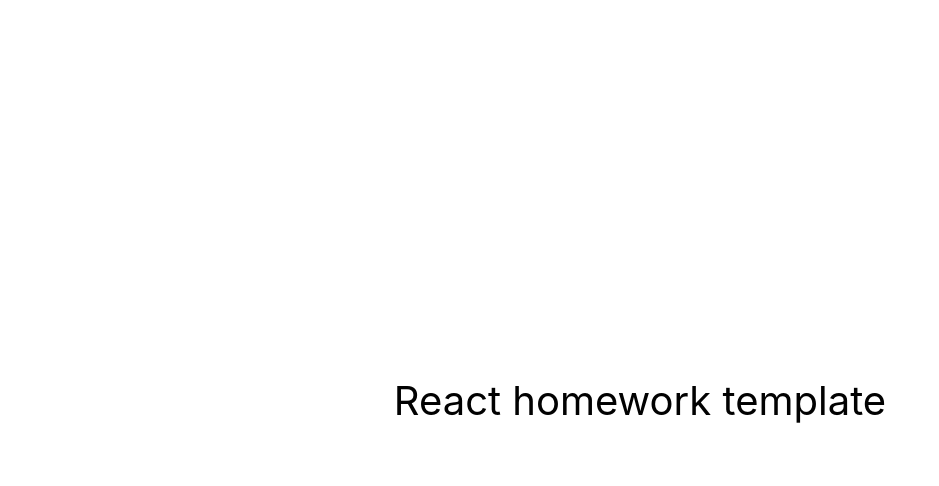
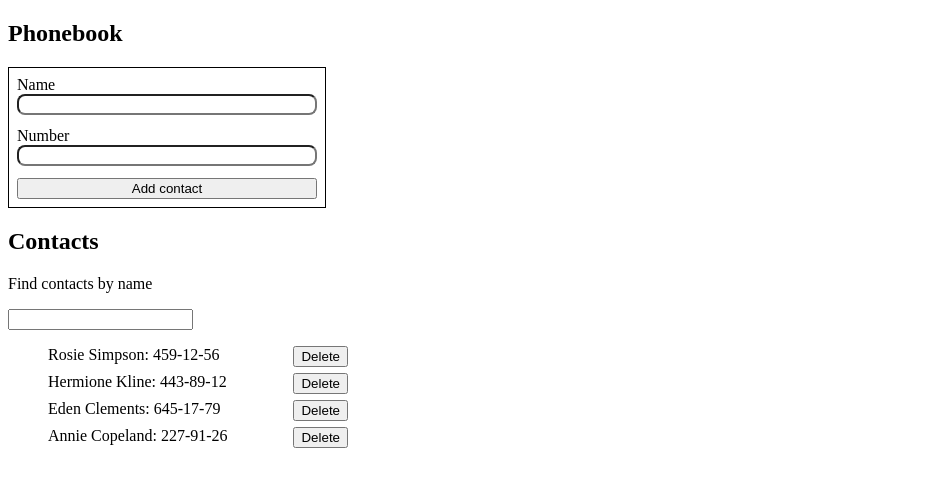
Before and after one commit to vargasasha/goit-react-hw-04-phonebook, a React (Create React App) app: page / in a window 1280 px wide. Shown: the top 486 px of the page, without its empty margins (0-939 px from the left). Built offline with nearby package versions, Linux system fonts and the light colour scheme.

Commit message:
add files

```diff
--- a/src/components/App.jsx
+++ b/src/components/App.jsx
@@ -1,16 +1,99 @@
-export const App = () => {
-  return (
-    <div
-      style={{
-        height: '100vh',
-        display: 'flex',
-        justifyContent: 'center',
-        alignItems: 'center',
-        fontSize: 40,
-        color: '#010101'
-      }}
-    >
-      React homework template
-    </div>
-  );
-};
+import { Component } from 'react';
+import { ContactForm } from './ContactForm/ContactForm';
+import { ContactList } from './ContactList/ContactList';
+import { Filter } from './Filter/Filter';
+
+const initialContacts = [
+  { id: 'id-1', name: 'Rosie Simpson', number: '459-12-56' },
+  { id: 'id-2', name: 'Hermione Kline', number: '443-89-12' },
+  { id: 'id-3', name: 'Eden Clements', number: '645-17-79' },
+  { id: 'id-4', name: 'Annie Copeland', number: '227-91-26' },
+];
+
+const localStorageKey = 'contacts';
+
+export class App extends Component {
+  state = {
+    contacts: [],
+    filter: '',
+  };
+
+  componentDidMount() {
+    const storageContacts = localStorage.getItem(localStorageKey);
+
+    if (storageContacts !== null) {
+      const savedContacts = JSON.parse(localStorage.getItem(localStorageKey));
+
+      this.setState({ contacts: savedContacts });
+
+      localStorage.setItem('contacts', JSON.stringify(initialContacts));
+    } else {
+      this.setState({ contacts: initialContacts });
+    }
+  }
+
+  componentDidUpdate(prevState) {
+    if (prevState.contacts !== this.state.contacts) {
+      localStorage.setItem(
+        localStorageKey,
+        JSON.stringify(this.state.contacts)
+      );
+    }
+  }
+
+  onAddContact = newContact => {
+    if (
+      this.state.contacts.some(
+        contact =>
+          contact.name.toLocaleLowerCase() ===
+          newContact.name.toLocaleLowerCase()
+      )
+    ) {
+      alert(`${newContact.name} is already in contacts`);
+    } else {
+      this.setState(prevState => {
+        return {
+          contacts: [...prevState.contacts, newContact],
+        };
+      });
+    }
+  };
+
+  onFilterName = filterName => {
+    this.setState(() => {
+      return {
+        filter: filterName,
+      };
+    });
+  };
+
+  onDeleteContact = oldContact => {
+    this.setState(prevState => {
+      return {
+        contacts: prevState.contacts.filter(
+          contact => contact.id !== oldContact
+        ),
+      };
+    });
+  };
+
+  render() {
+    const visibleContacts = this.state.contacts.filter(contact =>
+      contact.name.toLowerCase().includes(this.state.filter.toLowerCase())
+    );
+
+    return (
+      <div>
+        <h2>Phonebook</h2>
+        <ContactForm onAdd={this.onAddContact} />
+
+        <h2>Contacts </h2>
+        <Filter filter={this.state.filter} onFilter={this.onFilterName} />
+        <ContactList
+          contacts={visibleContacts}
+          onDelete={this.onDeleteContact}
+        />
+      </div>
+    );
+  }
+}
--- /dev/null
+++ b/src/components/ContactForm/ContactForm.js
@@ -0,0 +1,55 @@
+import { Formik, ErrorMessage } from 'formik';
+import * as Yup from 'yup';
+import { nanoid } from 'nanoid';
+import { Label, StyledField, StyledForm } from './ContactForm.styled';
+
+
+const schema = Yup.object().shape({
+  name: Yup.string()
+    .min(2, 'Too Short!')
+    .matches(
+      /^[a-zA-Zа-яА-Я]+(([' -][a-zA-Zа-яА-Я ])?[a-zA-Zа-яА-Я]*)*$/,
+      "Name may contain only letters, apostrophe, dash and spaces. For example Adrian, Jacob Mercer, Charles de Batz de Castelmore d'Artagnan"
+    )
+    .required('required'),
+  number: Yup.string()
+    .min(1, 'Too Short!')
+    .matches(
+      /\+?\d{1,4}?[-.\s]?\(?\d{1,3}?\)?[-.\s]?\d{1,4}[-.\s]?\d{1,4}[-.\s]?\d{1,9}/,
+      'Phone number must be digits and can contain spaces, dashes, parentheses and can start with +'
+    )
+    .required('required'),
+});
+
+
+export const ContactForm = ({ onAdd }) => {
+  return (
+    <Formik
+      initialValues={{
+        name: '',
+        number: '',
+      }}
+      validationSchema={schema}
+      onSubmit={(values, actions) => {
+        onAdd({ ...values, id: nanoid() });
+        actions.resetForm();
+      }}
+    >
+      <StyledForm>
+        <Label>
+          Name
+          <StyledField name="name" />
+          <ErrorMessage name="name" />
+        </Label>
+
+        <Label>
+          Number
+          <StyledField name="number" type="number" />
+          <ErrorMessage name="number" />
+        </Label>
+
+        <button type="submit">Add contact</button>
+      </StyledForm>
+    </Formik>
+  );
+};
--- /dev/null
+++ b/src/components/ContactForm/ContactForm.styled.js
@@ -0,0 +1,21 @@
+import styled from 'styled-components';
+import { Form, Field } from 'formik';
+
+export const StyledForm = styled(Form)`
+padding: 8px;
+display: flex;
+flex-direction: column;
+max-width: 300px;
+border: 1px solid black;
+`;
+
+export const StyledField = styled(Field)`
+border-radius: 8px;
+`;
+
+
+export const Label = styled.label`
+  display: flex;
+  flex-direction: column;
+  padding-bottom: 12px;
+`;
--- /dev/null
+++ b/src/components/ContactList/ContactList.js
@@ -0,0 +1,17 @@
+import { StyledItem, StyledList } from './ContactList.styled';
+
+export const ContactList = ({ contacts, onDelete }) => {
+  return (
+    <StyledList>
+
+      {contacts.map(contact => (
+        <StyledItem key={contact.id}>
+          {contact.name}: {contact.number}
+          <button key={contact.id} onClick={() => onDelete(contact.id)}>
+            Delete
+          </button>
+        </StyledItem>
+      ))}
+    </StyledList>
+  );
+};
--- /dev/null
+++ b/src/components/ContactList/ContactList.styled.js
@@ -0,0 +1,15 @@
+import styled from 'styled-components';
+
+export const StyledList = styled.ul`
+ display: flex;
+ flex-direction: column;
+ max-width: 300px;
+ gap: 6px;
+`;
+
+
+export const StyledItem = styled.li`
+display: flex;
+gap: 6px;
+justify-content: space-between;
+`;
--- /dev/null
+++ b/src/components/Filter/Filter.js
@@ -0,0 +1,12 @@
+export const Filter = ({ filter, onFilter }) => {
+    return (  <div>
+        <p>Find contacts by name</p>
+      <input
+        type="text"
+        value={filter}
+        onChange={evt => onFilter(evt.target.value)}
+      />
+
+    </div>)
+
+};
--- a/src/index.css
+++ /dev/null
@@ -1,15 +0,0 @@
-@import-normalize; /* bring in normalize.css styles */
-
-body {
-  margin: 0;
-  font-family: -apple-system, BlinkMacSystemFont, 'Segoe UI', 'Roboto', 'Oxygen',
-    'Ubuntu', 'Cantarell', 'Fira Sans', 'Droid Sans', 'Helvetica Neue',
-    sans-serif;
-  -webkit-font-smoothing: antialiased;
-  -moz-osx-font-smoothing: grayscale;
-}
-
-code {
-  font-family: source-code-pro, Menlo, Monaco, Consolas, 'Courier New',
-    monospace;
-}
--- a/src/index.js
+++ b/src/index.js
@@ -1,7 +1,6 @@
 import React from 'react';
 import ReactDOM from 'react-dom/client';
 import { App } from 'components/App';
-import './index.css';
 
 ReactDOM.createRoot(document.getElementById('root')).render(
   <React.StrictMode>
```
Also changed, not shown: package.json (+6 -1 lines), 1 other file (tests, documents, lock files or other folders).
